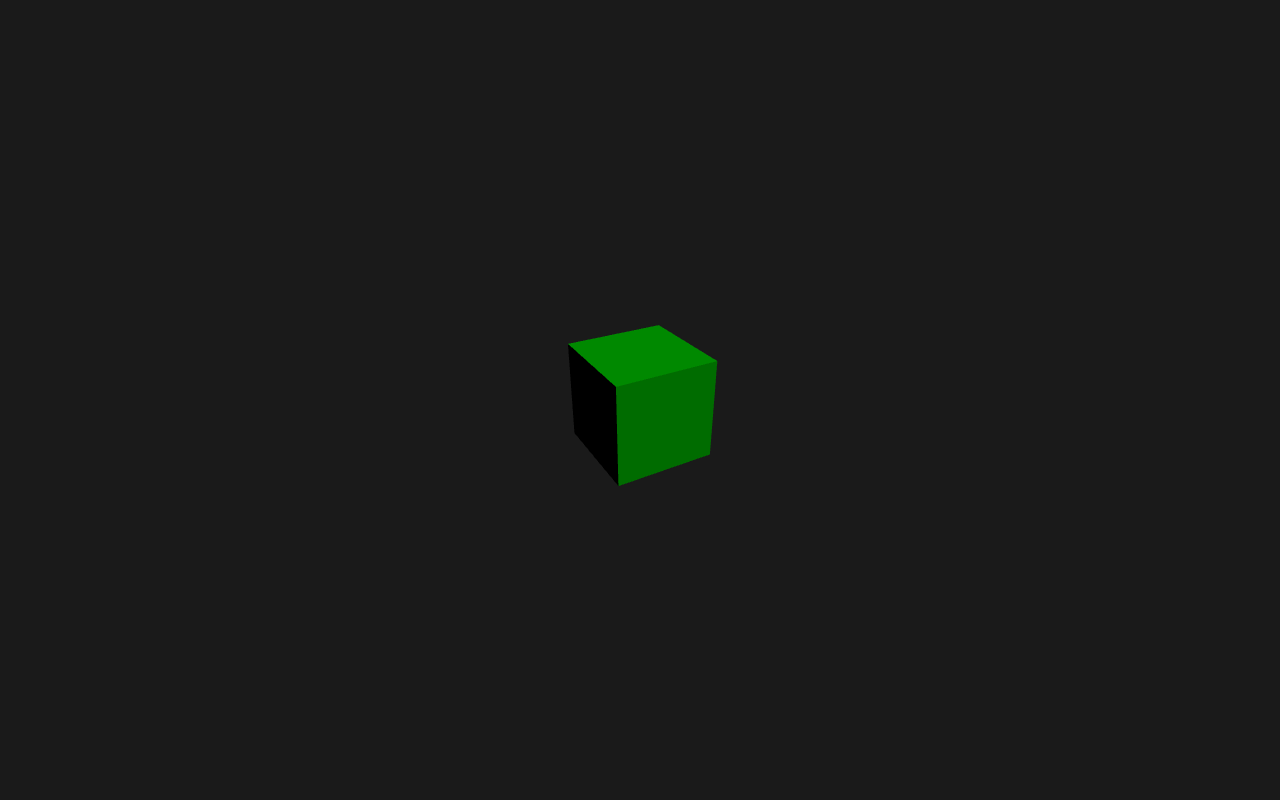
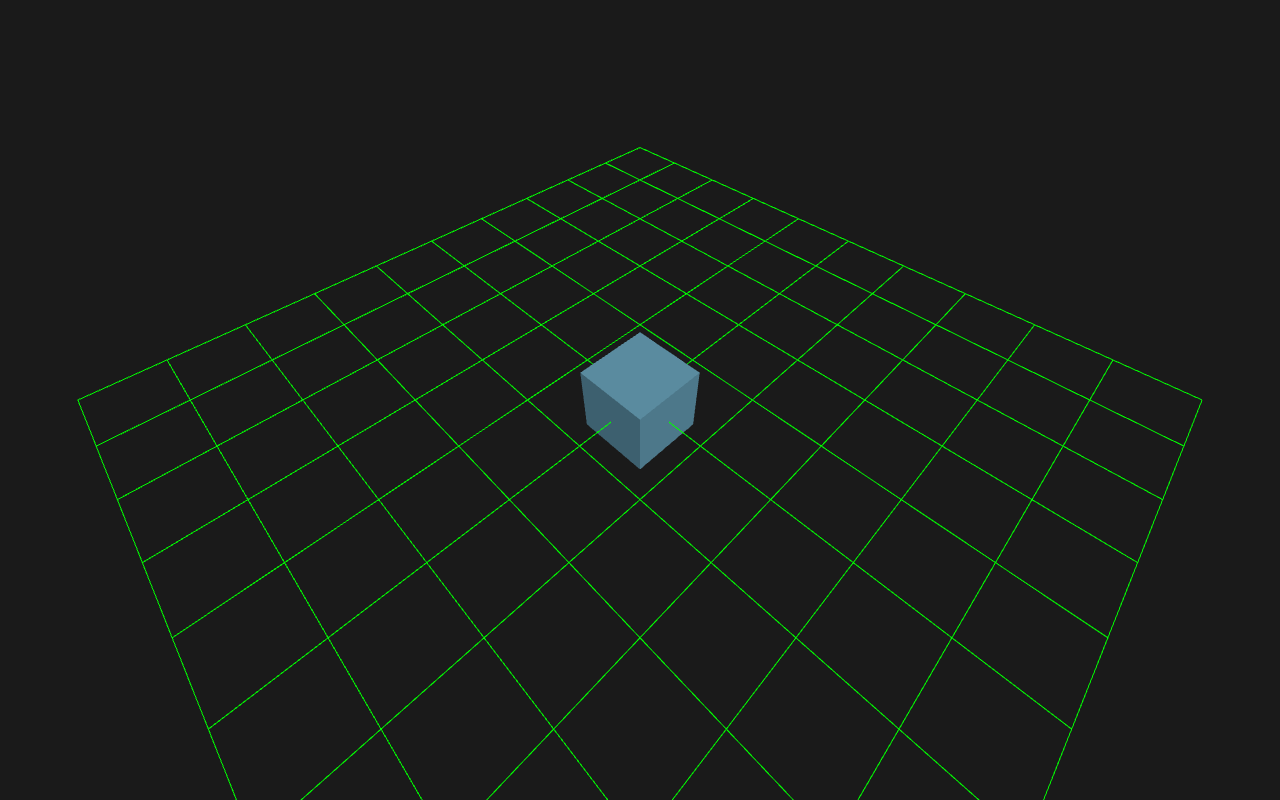
Before and after one commit to sasekazu/hopf, a plain HTML site: page index.html in a window 1280 px wide. Drawn offline with nearby package versions, Linux system fonts and the light colour scheme; animation ran at ten frames a second.

Commit message:
Update scene

```diff
--- a/index.html
+++ b/index.html
@@ -18,12 +18,14 @@
     <script type="importmap">
         {
             "imports": {
-                "three": "https://cdn.jsdelivr.net/npm/three@0.162.0/build/three.module.js"
+                "three": "https://cdn.jsdelivr.net/npm/three@0.162.0/build/three.module.js",
+                "three/addons/": "https://cdn.jsdelivr.net/npm/three@0.162.0/examples/jsm/"
             }
         }
     </script>
     <script type="module">
         import * as THREE from 'three';
+        import { OrbitControls } from 'three/addons/controls/OrbitControls.js';
 
         const scene = new THREE.Scene();
         scene.background = new THREE.Color(0x1a1a1a);
@@ -34,25 +36,36 @@
             0.1,
             1000
         );
-        camera.position.z = 5;
+        camera.position.set(3, 3, 5);
+        camera.up.set(0, 0, 1);
+        scene.add(camera);
 
         const renderer = new THREE.WebGLRenderer({ antialias: true });
         renderer.setSize(window.innerWidth, window.innerHeight);
         document.body.appendChild(renderer.domElement);
 
+        const controls = new OrbitControls(camera, renderer.domElement);
+        controls.enableDamping = true;
+
         const geometry = new THREE.BoxGeometry(1, 1, 1);
-        const material = new THREE.MeshPhongMaterial({ color: 0x00ff00 });
+        const material = new THREE.MeshPhongMaterial({ color: 0x87ceeb });
         const cube = new THREE.Mesh(geometry, material);
         scene.add(cube);
 
-        const light = new THREE.DirectionalLight(0xffffff, 1);
+        const grid = new THREE.GridHelper(10, 10, 0x00ff00, 0x00ff00);
+        grid.rotation.x = Math.PI / 2;
+        scene.add(grid);
+
+        const ambientLight = new THREE.AmbientLight(0xffffff, 0.6);
+        scene.add(ambientLight);
+
+        const light = new THREE.DirectionalLight(0xffffff, 0.8);
         light.position.set(5, 5, 5);
-        scene.add(light);
+        camera.add(light);
 
         function animate() {
             requestAnimationFrame(animate);
-            cube.rotation.x += 0.01;
-            cube.rotation.y += 0.01;
+            controls.update();
             renderer.render(scene, camera);
         }
 
```
